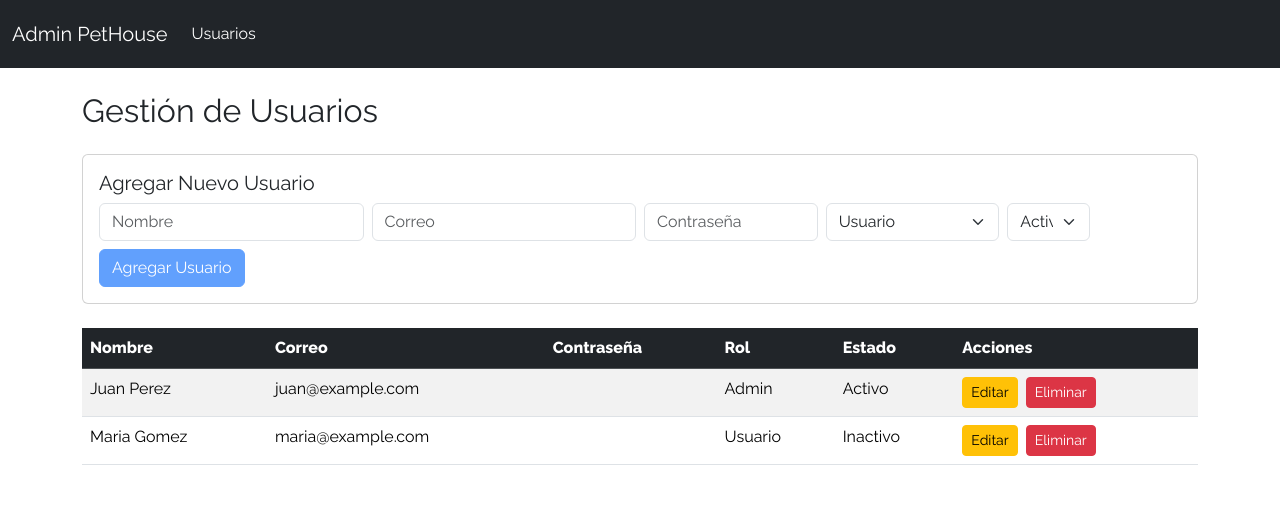
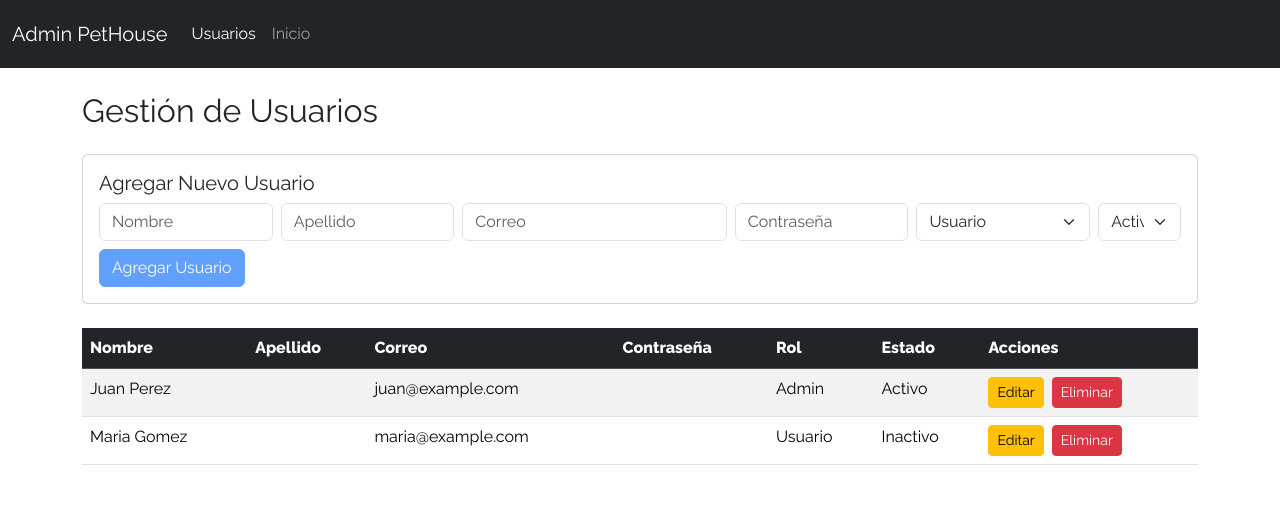
Before and after one commit to RouseRaggio/PetHouse, a SvelteKit app in the folder Frontend/: page /admin in a window 1280 px wide. Shown: the top 511 px of the page. Built offline with nearby package versions, Linux system fonts and the light colour scheme.

Commit message:
Cualquier cosa

```diff
--- a/Frontend/src/routes/admin/+page.svelte
+++ b/Frontend/src/routes/admin/+page.svelte
@@ -7,7 +7,14 @@
 		{ id: 2, name: 'Maria Gomez', email: 'maria@example.com', role: 'Usuario', status: 'Inactivo' }
 	];
 
-	let newUser = { name: '', email: '', password: '', role: 'Usuario', status: 'Activo' };
+	let newUser = {
+		name: '',
+		apellido: '',
+		email: '',
+		password: '',
+		role: 'Usuario',
+		status: 'Activo'
+	};
 	let editUserId = null;
 
 	function addUser() {
@@ -20,7 +27,14 @@
 
 		users = [...users, { ...newUser, id }];
 
-		newUser = { name: '', email: '', password: '', role: 'Usuario', status: 'Activo' };
+		newUser = {
+			name: '',
+			email: '',
+			apellido: '',
+			password: '',
+			role: 'Usuario',
+			status: 'Activo'
+		};
 	}
 
 	function deleteUser(id) {
@@ -63,7 +77,7 @@
 			<ul class="navbar-nav me-auto mb-2 mb-lg-0">
 				<!-- <li class="nav-item"><a class="nav-link" href="/admin/mascotas">Mascotas</a></li> -->
 				<li class="nav-item"><a class="nav-link active" href="/admin">Usuarios</a></li>
-				<!--<li class="nav-item"><a class="nav-link" href="/admin/rastreadores">Rastreadores</a></li>-->
+				<li class="nav-item"><a class="nav-link" href="../">Inicio</a></li>
 			</ul>
 		</div>
 	</div>
@@ -76,13 +90,21 @@
 	<div class="card mb-4 p-3">
 		<h5>{editUserId ? 'Editar Usuario' : 'Agregar Nuevo Usuario'}</h5>
 		<div class="row g-2">
-			<div class="col-md-3">
+			<div class="col-md-2">
 				<input
 					type="text"
 					class="form-control"
 					placeholder="Nombre"
 					bind:value={newUser.name}
 					required
+				/>
+			</div>
+			<div class="col-md-2">
+				<input
+					type="text"
+					class="form-control"
+					placeholder="Apellido"
+					bind:value={newUser.apellido}
 				/>
 			</div>
 			<div class="col-md-3">
@@ -94,6 +116,7 @@
 					required
 				/>
 			</div>
+
 			<div class="col-md-2">
 				<input
 					type="password"
@@ -136,6 +159,7 @@
 		<thead class="table-dark">
 			<tr>
 				<th>Nombre</th>
+				<th>Apellido</th>
 				<th>Correo</th>
 				<th>Contraseña</th>
 				<th>Rol</th>
@@ -147,6 +171,7 @@
 			{#each users as u (u.id)}
 				<tr>
 					<td>{u.name}</td>
+					<td>{u.apellido}</td>
 					<td>{u.email}</td>
 					<td>{u.password}</td>
 					<td>{u.role}</td>
```
